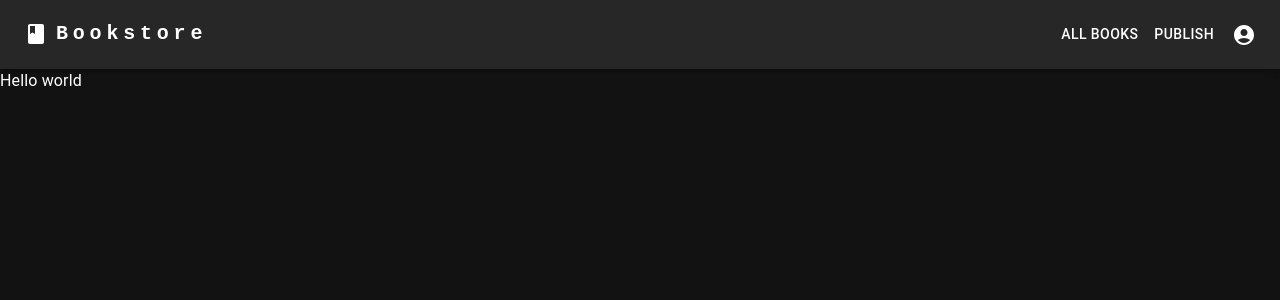
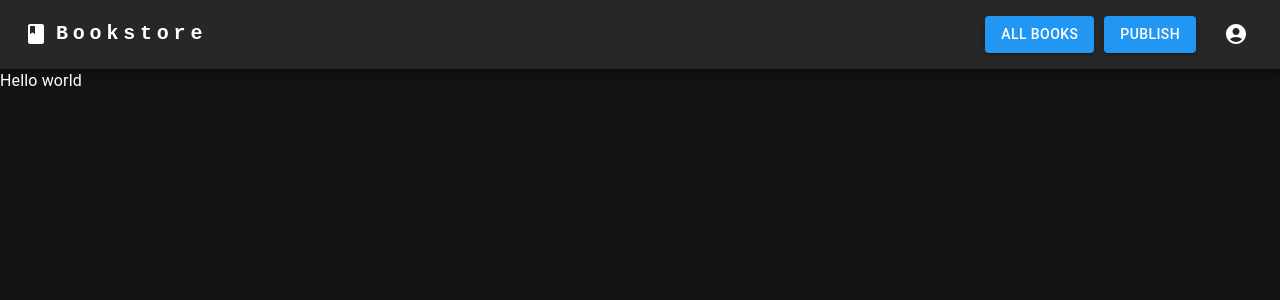
Before and after one commit to 21Horza/bookstore, a React (Create React App) app in the folder client/: page / in a window 1280 px wide. Shown: the top 300 px of the page. Built offline with nearby package versions, Linux system fonts and the light colour scheme.

Commit message:
feat: axios and token check for login
found a new way to implement axios. please check config folder for that

```diff
--- a/client/package.json
+++ b/client/package.json
@@ -10,6 +10,7 @@
     "@testing-library/jest-dom": "^5.16.4",
     "@testing-library/react": "^13.3.0",
     "@testing-library/user-event": "^13.5.0",
+    "axios": "^0.27.2",
     "react": "^18.1.0",
     "react-dom": "^18.1.0",
     "react-router-dom": "^6.3.0",
--- a/client/src/App.js
+++ b/client/src/App.js
@@ -1,11 +1,28 @@
 import "./App.css";
-import { ThemeProvider } from "@mui/material";
+import { ThemeProvider, createTheme, CssBaseline } from "@mui/material";
 import { BrowserRouter as Router, Routes, Route } from "react-router-dom";
-import { createTheme } from "@mui/material";
-import { CssBaseline } from "@mui/material";
+import { useState, useEffect } from "react";
 import Navbar from "./components/UI/Navbar";
+import axios from "axios";
 
 function App() {
+  const [loggedIn, setLoggedIn] = useState(false);
+  useEffect(() => {
+    const token = localStorage.getItem("token");
+    if (token) {
+      axios
+        .post("/user/login")
+        .then((res) => {
+          if (res.data.success) {
+            setLoggedIn(true);
+          }
+        })
+        .catch((err) => {
+          console.log(err);
+        });
+    }
+  }, [loggedIn]);
+
   const theme = createTheme({
     palette: {
       mode: "dark",
--- a/client/src/components/UI/Navbar.jsx
+++ b/client/src/components/UI/Navbar.jsx
@@ -124,7 +124,13 @@ const ResponsiveAppBar = () => {
               <Button
                 key={page}
                 onClick={handleCloseNavMenu}
-                sx={{ my: 2, color: "white", display: "block" }}
+                sx={{
+                  my: 2,
+                  color: "white",
+                  display: "block",
+                  marginRight: "10px",
+                }}
+                variant="contained"
               >
                 {page}
               </Button>
@@ -133,7 +139,7 @@ const ResponsiveAppBar = () => {
 
           <Box sx={{ flexGrow: 0 }}>
             <Tooltip title="Open settings">
-              <IconButton onClick={handleOpenUserMenu} sx={{ p: 0 }}>
+              <IconButton onClick={handleOpenUserMenu} sx={{ p: 1 }}>
                 <AccountCircleIcon />
               </IconButton>
             </Tooltip>
--- /dev/null
+++ b/client/src/config/axios.js
@@ -0,0 +1,6 @@
+import axios from "axios";
+axios.defaults.baseURL = "http://localhost:5000/";
+axios.defaults.headers.common = {
+  Authorization: `Bearer ${localStorage.getItem("token")}`,
+};
+export default axios;
```
Also changed, not shown: 1 other file (tests, documents, lock files or other folders).
